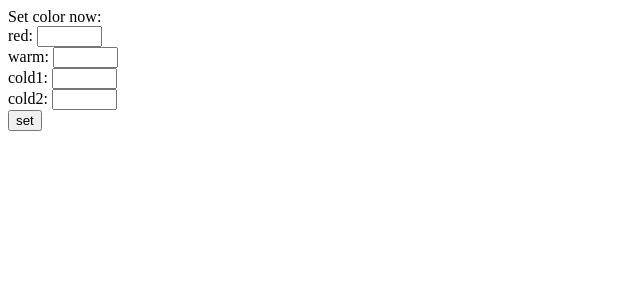
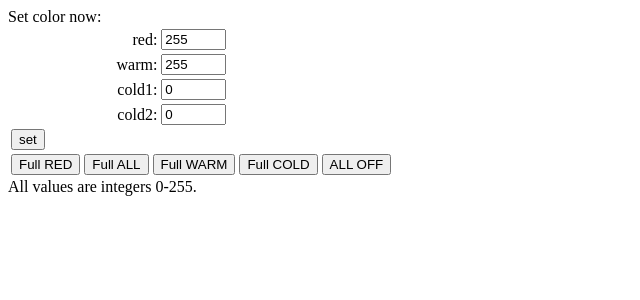
Before and after one commit to elratondesusi/lamp, a PHP site: page /setcolor.html in a window 1280 px wide. Shown: the top 300 px of the page, without its empty margins (0-640 px from the left). Run offline with PHP 8.4, Linux system fonts and the light colour scheme.

Commit message:
improving support in the web control app

```diff
--- a/rwcc/src/web/index.php
+++ b/rwcc/src/web/index.php
@@ -8,7 +8,7 @@ Lamp
 <li><a href="requests/log.txt">log</a></li>
 <li><a href="setcolor.html">set color</a></li>
 <li><a href="setnightcolor.html">set night color</a></li>
-<li><a href="plan.txt">view plan</a></li>
+<li><a href="requests/plan.txt">view plan</a></li>
 <li><a href="uploadplan.html">upload plan</a></li>
 <li><a href="planon.php">turn plan on</a></li>
 <li><a href="planoff.php">turn plan off</a></li>
--- a/rwcc/src/web/setcolor.html
+++ b/rwcc/src/web/setcolor.html
@@ -4,11 +4,26 @@
 Set color now:
 <form action="setcolor.php" method="post" name="setcolorform">
 <input type="hidden" name="day" value="1">
-red: <input type="text" name="red" size="5"><br>
-warm: <input type="text" name="warm" size="5"><br>
-cold1: <input type="text" name="cold1" size="5"><br>
-cold2: <input type="text" name="cold2" size="5"><br>
-<input type="submit" name="submit" value="set">
+<input type="hidden" name="maxtime" value="0">
+<table><tr>
+<td align="right">red:</td><td><input type="text" name="red" id="red" size="5" value="255"><br>
+</td></tr><tr>
+<td align="right">warm:</td><td><input type="text" name="warm" id="warm" size="5" value="255"><br>
+</td></tr><tr>
+<td align="right">cold1:</td><td><input type="text" name="cold1" id="cold1" size="5" value="0"><br>
+</td></tr><tr>
+<td align="right">cold2:</td><td><input type="text" name="cold2" id="cold2" size="5" value="0"><br>
+</td></tr><tr>
+<td colspan="2"><input type="submit" name="submit" value="set">
+</td></tr><tr>
+<td colspan="2">
+<button onClick="red.value='255'; warm.value='0'; cold1.value='0'; cold2.value='0'; return false;">Full RED</button>
+<button onClick="red.value='255'; warm.value='255'; cold1.value='255'; cold2.value='255'; return false;">Full ALL</button>
+<button onClick="red.value='0'; warm.value='255'; cold1.value='0'; cold2.value='0'; return false;">Full WARM</button>
+<button onClick="red.value='0'; warm.value='0'; cold1.value='255'; cold2.value='255'; return false;">Full COLD</button>
+<button onClick="red.value='0'; warm.value='0'; cold1.value='0'; cold2.value='0'; return false;">ALL OFF</button>
+</td></tr></table>
 </form>
+All values are integers 0-255.
 </body>
 </html>
--- a/rwcc/src/web/setcolor.php
+++ b/rwcc/src/web/setcolor.php
@@ -8,10 +8,11 @@
  $wa = $_POST['warm'];
  $c1 = $_POST['cold1'];
  $c2 = $_POST['cold2'];
+ $maxtime = $_POST['maxtime'];
 
- echo("requesting setcolor($day,$r,$wa,$c1,$c2).");
+ echo("requesting setcolor($day,$r,$wa,$c1,$c2,$maxtime).");
  $w = fopen("/var/www-data/lampa/requests/request.txt", "w+");
- fwrite($w, "setcolor($day,$r,$wa,$c1,$c2)");
+ fwrite($w, "setcolor($day,$r,$wa,$c1,$c2,$maxtime)");
  fclose($w);
 ?>
 <br><br>
--- a/rwcc/src/web/upload.php
+++ b/rwcc/src/web/upload.php
@@ -5,6 +5,7 @@
 
         if(!isset($_POST['upload'])) return;
         $target_file = '/var/www-data/lampa/requests/newplan.txt';
+        $current_plan_file = '/var/www-data/lampa/requests/plan.txt';
         $original_filename = basename($_FILES['filename']['name']);
         $tmp_filename = $_FILES['filename']['tmp_name'];
         //echo('<br>original_filename=' . $original_filename);
@@ -18,6 +19,7 @@
         if (move_uploaded_file($tmp_filename, $target_file))
         {
                 echo('the file ' . $original_filename . ' has been uploaded as a new plan.');
+                copy($target_file, $current_plan_file);
         }
         else echo('Sorry, there was an error uploading your file.');
 
```
Also changed, not shown: rwcc/src/web/setnightcolor.html (+15 -5 lines).
